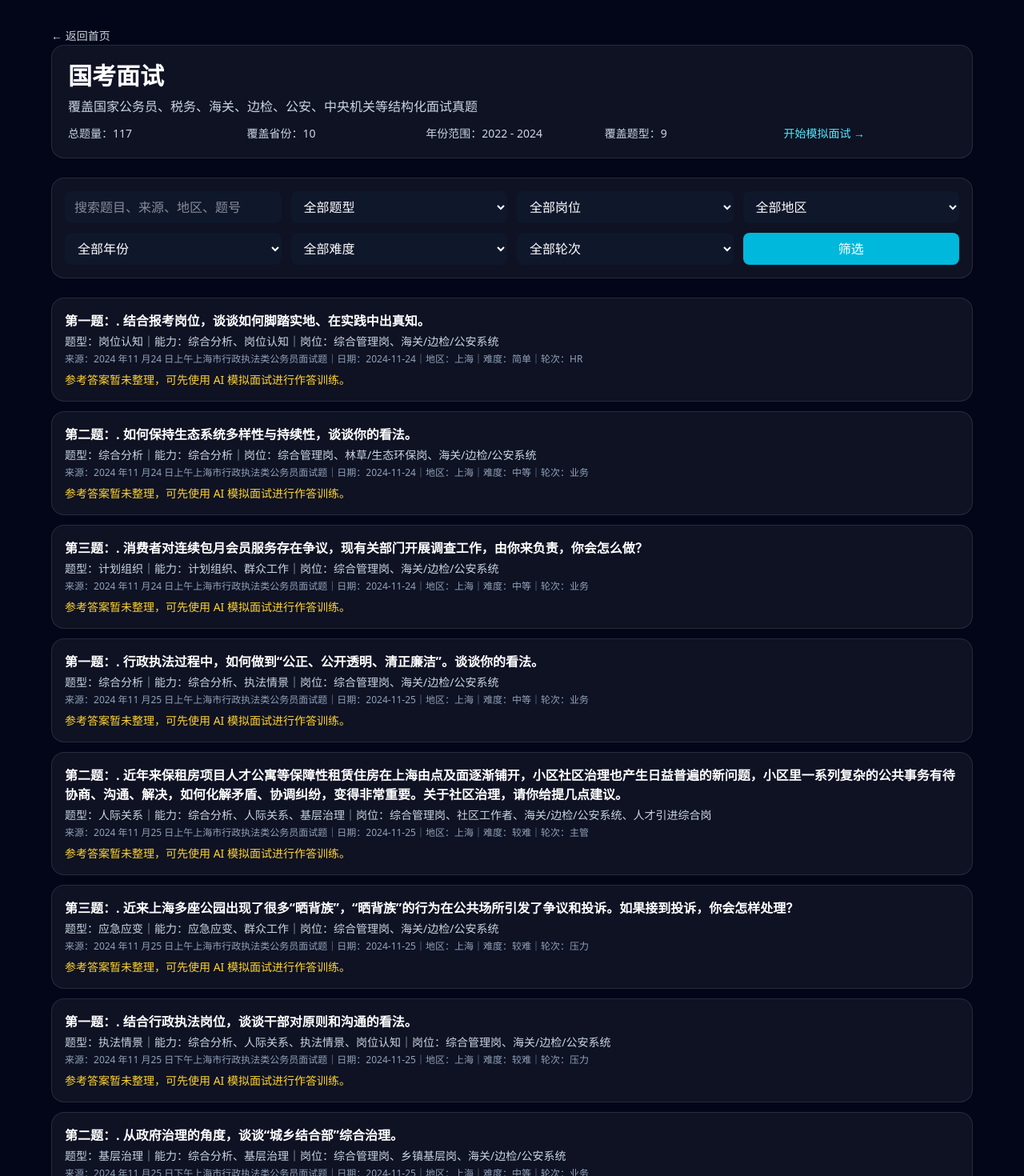
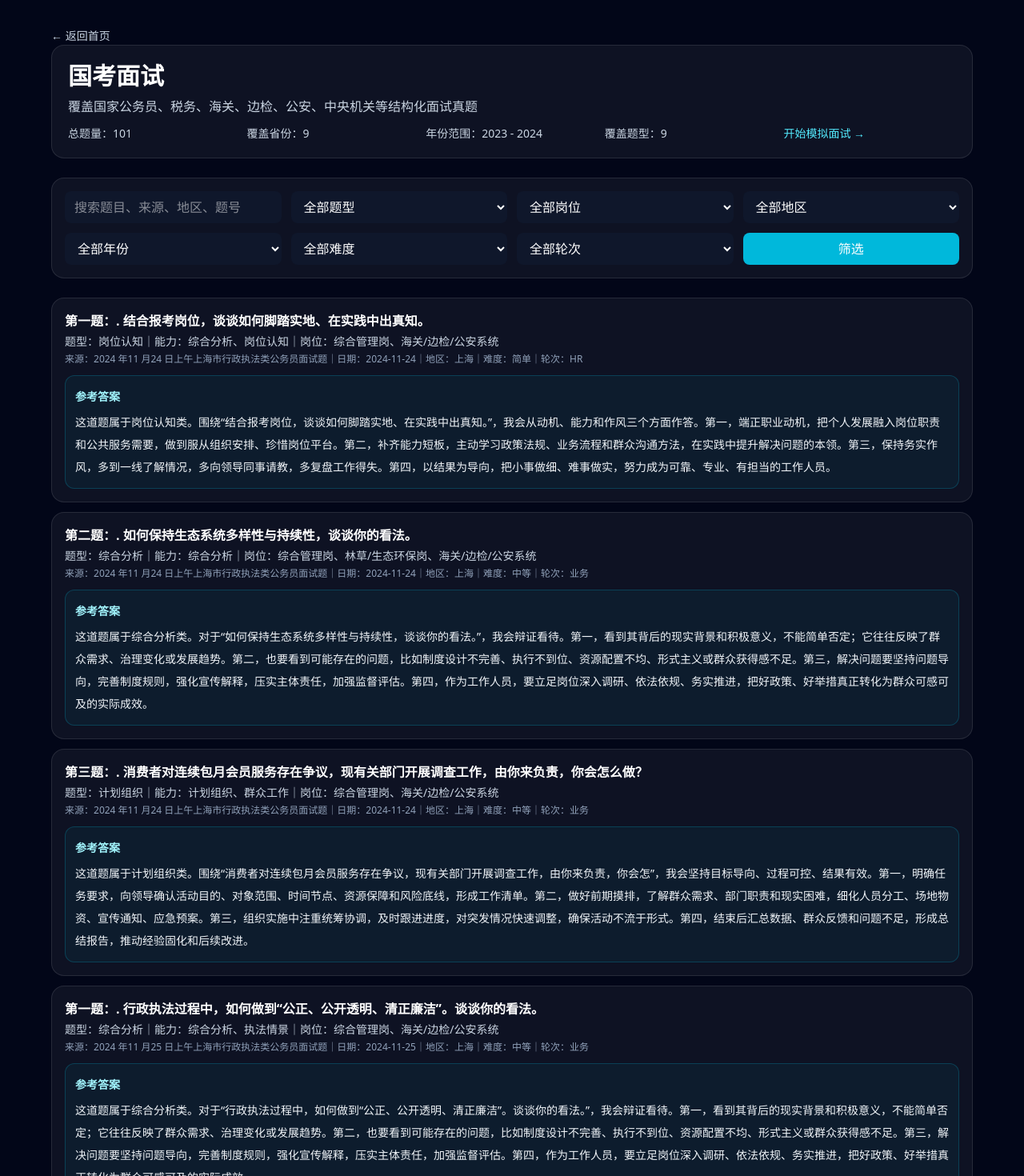
Before and after one commit to pancunzhi1124-pixel/xiaohongshu-interview-platform, a Next.js app: page /banks/national-civil-service in a window 1280 px wide. Shown: the top 1470 px of the page at 80% size. Built offline with nearby package versions, Linux system fonts and the light colour scheme.

Commit message:
Generate answers for structured interview questions at load time

```diff
--- a/data/question-pools/structured.ts
+++ b/data/question-pools/structured.ts
@@ -31,17 +31,58 @@ export type StructuredInterviewQuestion = {
 const primaryStructuredPoolPath = path.join(process.cwd(), "data/question-pools/structured-interview-questions.json");
 const fallbackStructuredPoolPath = path.join(process.cwd(), "structured_interview_questions_categorized.json");
 
-const roundMap: Record<string, string> = { hr: "HR", business: "业务", manager: "主管", final: "终面", stress: "压力", english: "英文", all: "综合", general: "综合", unknown: "综合" };
+const roundMap: Record<string, string> = {
+  hr: "HR",
+  business: "业务",
+  manager: "主管",
+  final: "终面",
+  stress: "压力",
+  english: "英文",
+  all: "综合",
+  general: "综合",
+  unknown: "综合",
+};
 
-function containsAny(text: string, keys: string[]) { return keys.some((k) => text.includes(k)); }
+const primaryTypeMap: Record<string, string> = {
+  人际关系: "人际沟通",
+  人际沟通: "人际沟通",
+  群众工作: "人际沟通",
+  基层治理: "计划组织",
+  执法情景: "应急应变",
+  岗位认知: "岗位认知",
+  应急应变: "应急应变",
+  计划组织: "计划组织",
+  综合分析: "综合分析",
+};
+
+function containsAny(text: string, keys: string[]) {
+  return keys.some((k) => text.includes(k));
+}
 
 function inferExamType(raw: Record<string, unknown>): ExamType {
   const bankId = String(raw.bankId ?? "").toLowerCase();
-  const text = [raw.sourceTitle, raw.question, ...(Array.isArray(raw.jobTags) ? raw.jobTags : [raw.jobTags])].filter(Boolean).join(" ").toLowerCase();
+  const text = [raw.sourceTitle, raw.question, ...(Array.isArray(raw.jobTags) ? raw.jobTags : [raw.jobTags])]
+    .filter(Boolean)
+    .join(" ")
+    .toLowerCase();
 
-  if (bankId === "national-civil-service" || containsAny(text, ["国考", "国家公务员", "中央机关", "税务系统", "税务局", "国税", "海关", "边检", "铁路公安", "公安系统", "国家部委"])) return "national-civil-service";
-  if (bankId === "provincial-civil-service" || (containsAny(text, ["省考", "公务员", "选调", "定向选调", "省直", "市直", "县区公务员", "市考", "遴选"]) && !containsAny(text, ["国考", "国家公务员", "中央机关"]))) return "provincial-civil-service";
-  if (bankId === "state-owned-enterprise" || containsAny(text, ["国企", "央企", "银行", "农商", "国家电网", "国网", "电力系统", "烟草", "铁路", "移动", "联通", "电信", "国资", "有限公司"])) return "state-owned-enterprise";
+  if (
+    bankId === "national-civil-service" ||
+    containsAny(text, ["国考", "国家公务员", "中央机关", "税务系统", "税务局", "国税", "海关", "边检", "铁路公安", "公安系统", "国家部委"])
+  ) return "national-civil-service";
+
+  if (
+    bankId === "provincial-civil-service" ||
+    bankId === "civil-service-structured" ||
+    (containsAny(text, ["省考", "公务员", "选调", "定向选调", "省直", "市直", "县区公务员", "市考", "遴选", "三支一扶"]) &&
+      !containsAny(text, ["国考", "国家公务员", "中央机关"]))
+  ) return "provincial-civil-service";
+
+  if (
+    bankId === "state-owned-enterprise" ||
+    containsAny(text, ["国企", "央企", "银行", "农商", "国家电网", "国网", "电力系统", "烟草", "铁路", "移动", "联通", "电信", "国资", "有限公司", "中烟", "邮政"])
+  ) return "state-owned-enterprise";
+
   return "public-institution";
 }
 
@@ -57,30 +98,85 @@ function normalizeRound(round: unknown): string {
   return roundMap[key] ?? String(round);
 }
 
+function normalizePrimaryType(type: unknown): string {
+  const raw = String(type ?? "综合分析").trim() || "综合分析";
+  return primaryTypeMap[raw] ?? raw;
+}
+
+function extractYear(item: Record<string, unknown>): string {
+  const date = String(item.examDate ?? "");
+  const dateYear = date.match(/20\d{2}/)?.[0];
+  if (dateYear) return dateYear;
+  const title = String(item.sourceTitle ?? "");
+  return title.match(/20\d{2}/)?.[0] ?? "";
+}
+
+function isTargetYear(item: Record<string, unknown>): boolean {
+  const year = Number(extractYear(item));
+  return year >= 2023 && year <= 2026;
+}
+
+function answerType(question: string, primaryType: string): string {
+  if (primaryType === "计划组织" || containsAny(question, ["组织", "开展", "举办", "策划", "调研", "宣传", "培训", "座谈", "活动", "会议", "检查", "排查", "走访"])) return "计划组织";
+  if (primaryType === "应急应变" || containsAny(question, ["突发", "突然", "现场", "投诉", "举报", "舆情", "围观", "拍视频", "怎么办", "处理", "争执", "吵闹", "火灾", "停电", "事故", "泄漏", "晕倒"])) return "应急应变";
+  if (primaryType === "人际沟通" || containsAny(question, ["同事", "领导", "群众", "小王", "小李", "小张", "老王", "沟通", "劝说", "现场模拟", "不配合", "不满", "批评"])) return "人际沟通";
+  if (primaryType === "岗位认知" || containsAny(question, ["岗位", "报考", "自我介绍", "优势", "职业规划", "新人", "入职", "适合", "匹配"])) return "岗位认知";
+  return "综合分析";
+}
+
+function buildAnswer(question: string, primaryType: string): string {
+  const topic = question.replace(/\s+/g, " ").slice(0, 38);
+  const type = answerType(question, primaryType);
+
+  if (type === "计划组织") {
+    return `这道题属于计划组织类。围绕“${topic}”，我会坚持目标导向、过程可控、结果有效。第一，明确任务要求，向领导确认活动目的、对象范围、时间节点、资源保障和风险底线，形成工作清单。第二，做好前期摸排，了解群众需求、部门职责和现实困难，细化人员分工、场地物资、宣传通知、应急预案。第三，组织实施中注重统筹协调，及时跟进进度，对突发情况快速调整，确保活动不流于形式。第四，结束后汇总数据、群众反馈和问题不足，形成总结报告，推动经验固化和后续改进。`;
+  }
+
+  if (type === "应急应变") {
+    return `这道题属于应急应变类。面对“${topic}”这类情况，我会坚持先稳控、再核实、后处置。第一，第一时间到场掌握情况，安抚当事人和围观群众情绪，防止事态扩大；涉及人身安全、医疗救助、消防交通等问题的，立即联动专业力量。第二，核实事实、规则和责任边界，做到不回避、不推诿、不激化矛盾。第三，能现场解决的马上解决，不能现场解决的说明原因、给出流程和时限。第四，及时向领导汇报，做好记录和舆情回应，事后复盘制度漏洞，防止类似问题再次发生。`;
+  }
+
+  if (type === "人际沟通") {
+    return `这道题属于人际沟通类。处理“${topic}”时，我会坚持换位思考、原则不让步、沟通有温度。第一，先稳定情绪，分别了解各方真实诉求和事实背景，避免简单定性。第二，围绕工作目标和制度要求进行沟通，既讲清原则边界，也给出可行替代方案。第三，主动补位协作，能自己解决的及时推动，超出权限的及时请示汇报。第四，事后做好反馈和关系修复，把矛盾化解在工作推进中，做到既维护团结，又保证任务完成。`;
+  }
+
+  if (type === "岗位认知") {
+    return `这道题属于岗位认知类。围绕“${topic}”，我会从动机、能力和作风三个方面作答。第一，端正职业动机，把个人发展融入岗位职责和公共服务需要，做到服从组织安排、珍惜岗位平台。第二，补齐能力短板，主动学习政策法规、业务流程和群众沟通方法，在实践中提升解决问题的本领。第三，保持务实作风，多到一线了解情况，多向领导同事请教，多复盘工作得失。第四，以结果为导向，把小事做细、难事做实，努力成为可靠、专业、有担当的工作人员。`;
+  }
+
+  return `这道题属于综合分析类。对于“${topic}”，我会辩证看待。第一，看到其背后的现实背景和积极意义，不能简单否定；它往往反映了群众需求、治理变化或发展趋势。第二，也要看到可能存在的问题，比如制度设计不完善、执行不到位、资源配置不均、形式主义或群众获得感不足。第三，解决问题要坚持问题导向，完善制度规则，强化宣传解释，压实主体责任，加强监督评估。第四，作为工作人员，要立足岗位深入调研、依法依规、务实推进，把好政策、好举措真正转化为群众可感可及的实际成效。`;
+}
+
 function normalizeStructuredQuestions(parsed: unknown): StructuredInterviewQuestion[] {
   if (!Array.isArray(parsed)) return [];
+
   return parsed
     .filter((item): item is Record<string, unknown> => typeof item === "object" && item !== null)
     .filter((item) => typeof item.id === "string" && typeof item.question === "string")
+    .filter(isTargetYear)
     .map((item) => {
       const examType = normalizeExamType(item);
-      const answer = typeof item.answer === "string" ? item.answer : "";
+      const question = String(item.question ?? "").trim();
+      const primaryType = normalizePrimaryType(item.primaryType);
+      const existingAnswer = typeof item.answer === "string" ? item.answer.trim() : "";
+      const answer = existingAnswer || buildAnswer(question, primaryType);
+
       return {
         id: String(item.id),
-        bankId: allowedExamTypes.has(String(item.bankId ?? "") as ExamType) ? String(item.bankId) : examType,
+        bankId: examType,
         examType,
         sourceTitle: String(item.sourceTitle ?? ""),
         examDate: String(item.examDate ?? ""),
         province: String(item.province ?? ""),
         questionNo: String(item.questionNo ?? ""),
-        question: String(item.question ?? ""),
-        primaryType: String(item.primaryType ?? "综合分析"),
-        abilityTypes: Array.isArray(item.abilityTypes) ? item.abilityTypes.map(String) : [],
+        question,
+        primaryType,
+        abilityTypes: Array.isArray(item.abilityTypes) ? item.abilityTypes.map(String) : [primaryType],
         jobTags: Array.isArray(item.jobTags) ? item.jobTags.map(String) : [],
         difficulty: String(item.difficulty ?? "medium"),
         round: normalizeRound(item.round),
         answer,
-        answerStatus: String(item.answerStatus ?? (answer ? "answered" : "pending")),
+        answerStatus: "answered",
       };
     })
     .filter((item) => allowedExamTypes.has(item.examType));
@@ -98,7 +194,9 @@ async function readStructuredFile(filePath: string): Promise<StructuredInterview
 export async function loadStructuredInterviewQuestions(): Promise<StructuredInterviewQuestion[]> {
   const primary = await readStructuredFile(primaryStructuredPoolPath);
   if (primary.length > 0) return primary;
+
   const fallback = await readStructuredFile(fallbackStructuredPoolPath);
   if (fallback.length > 0) return fallback;
+
   return [];
 }
```
